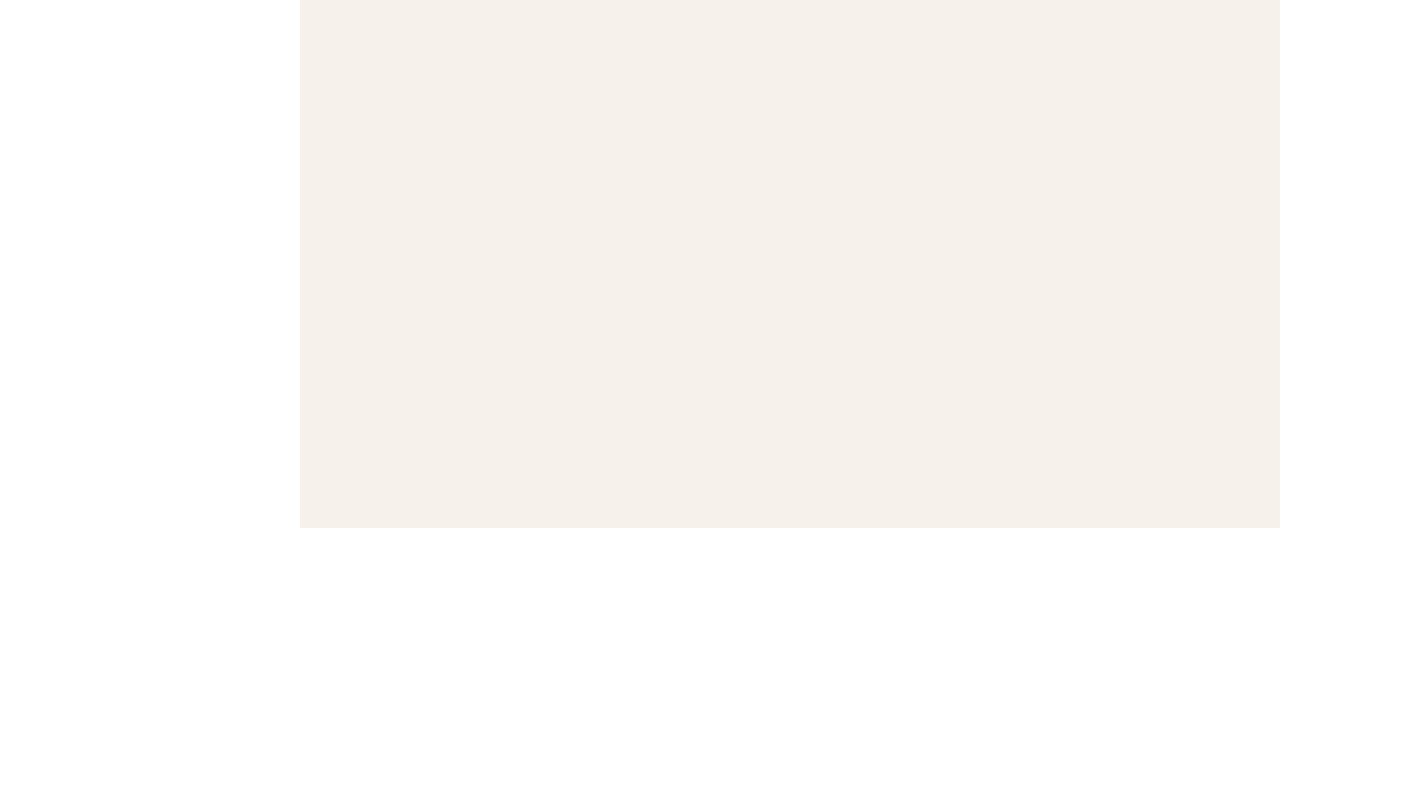
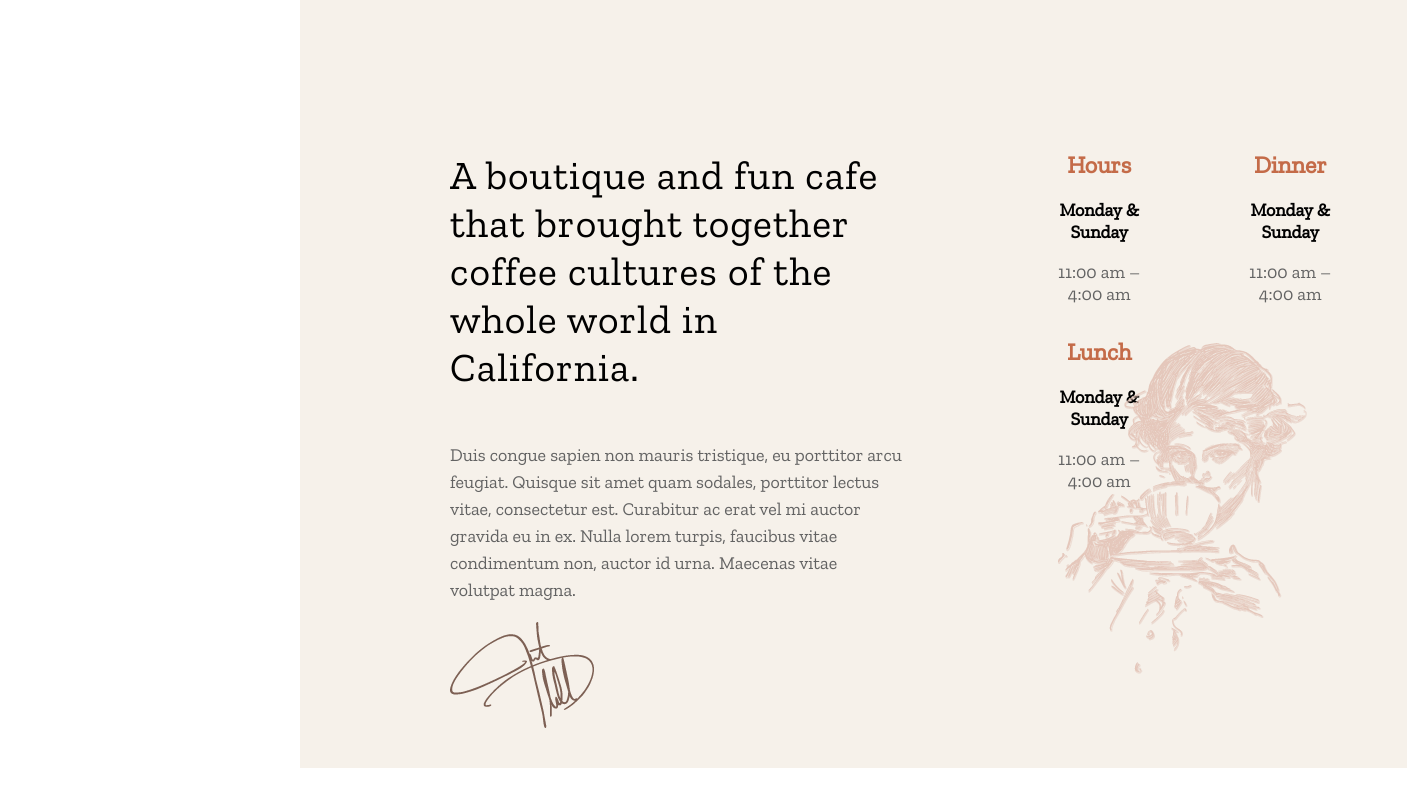
Before and after one commit to nguyenphuloc/decoffee, a React (Create React App) app: page / in a window 1280 px wide. Shown: the part 902-1700 px from the top of the page, 1407 px wide, since content can reach past the window. Before the commit the page ends 1430 px from the top, so only its background shows below. Built offline with nearby package versions, Linux system fonts and the light colour scheme; a web font is replaced by a local one.

Commit message:
done home information v.10.01.001

```diff
--- /dev/null
+++ b/src/container/information/index.jsx
@@ -0,0 +1,52 @@
+import React from 'react';
+import './styles.scss';
+
+import signature from '../../assets/image/signature.png';
+import xabout from '../../assets/image/xabout-shape.png';
+
+export default function Information() {
+    return(
+        <div className="ctn-information">
+            <div className="information">
+                <div className="info">
+                    <h2>
+                        A boutique and fun cafe that brought together coffee cultures of the
+                        whole world in California.
+                    </h2>
+                    <p>
+                        Duis congue sapien non mauris tristique, eu porttitor arcu
+                        feugiat. Quisque sit amet quam sodales, porttitor lectus vitae,
+                        consectetur est. Curabitur ac erat vel mi auctor gravida eu in
+                        ex. Nulla lorem turpis, faucibus vitae condimentum non, auctor
+                        id urna. Maecenas vitae volutpat magna.
+                    </p>
+                    <div className="signature">
+                        <img src={signature} alt=""/>
+                    </div>
+                </div>
+                <div className="time">
+                    <div className="hours-lunch">
+                        <div className="hours">
+                            <h4>Hours</h4>
+                            <p>Monday & Sunday</p>
+                            <span>11:00 am – 4:00 am</span>
+                        </div>
+                        <div className="lunch">
+                            <h4>Lunch</h4>
+                            <p>Monday & Sunday</p>
+                            <span>11:00 am – 4:00 am</span>
+                        </div>
+                    </div>
+                    <div className="dinner">
+                        <h4>Dinner</h4>
+                        <p>Monday & Sunday</p>
+                        <span>11:00 am – 4:00 am</span>
+                    </div>
+                </div>
+            </div>
+            <div className="img-female">
+                <img src={xabout} alt=""/>
+            </div>
+        </div>
+    )
+}
--- /dev/null
+++ b/src/container/information/styles.scss
@@ -0,0 +1,104 @@
+@import url('https://fonts.googleapis.com/css2?family=Zilla+Slab&display=swap');
+
+.ctn-information {
+    width: 100%;
+    height: 530px;
+    padding-top: 120px;
+    padding-bottom: 120px;
+    position: relative;
+
+    background: #f6f1ea;
+    font-family: 'Zilla Slab', serif;
+    .information {
+        display: flex;
+        flex-direction: row;
+        width: 80%;
+        margin-left: 150px;
+        .info {
+            display: flex;
+            flex-direction: column;
+            width: 570px;
+            padding-right: 150px;
+            h2 {
+                font-size: 40px;
+                font-weight: 300;
+                letter-spacing: 1px;
+                text-align: left;
+            }
+            p {
+                font-size: 18px;
+                font-weight: 400;
+                text-align: left;
+                line-height: 1.5;
+                color: #636363;
+            }
+            .signature {
+                text-align: left;
+            }
+        }
+        .time {
+            display: flex;
+            flex-direction: row;
+            width: 40%;
+            justify-content: center;
+            .hours-lunch {
+                padding-right: 50px;
+                .hours {
+                    h4 {
+                        color: #c46b48;
+                        font-size: 24px;
+                        font-weight: 400px;
+                        margin-bottom: 20px;
+                    }
+                    p {
+                        font-size: 18px;
+                        font-weight: 600;
+                    }
+                    span {
+                        color: #636363;
+                        font-size: 18px;
+                    }
+                }
+                .lunch {
+                    h4 {
+                        color: #c46b48;
+                        font-size: 24px;
+                        font-weight: 400px;
+                        margin-bottom: 20px;
+                    }
+                    p {
+                        font-size: 18px;
+                        font-weight: 600;
+                    }
+                    span {
+                        color: #636363;
+                        font-size: 18px;
+                    }
+                }
+            }
+            .dinner {
+                padding-left: 50px;
+                h4 {
+                    color: #c46b48;
+                    font-size: 24px;
+                    font-weight: 400px;
+                    margin-bottom: 20px;
+                }
+                p {
+                    font-size: 18px;
+                    font-weight: 600;
+                }
+                span {
+                    color: #636363;
+                    font-size: 18px;
+                }
+            }
+        }
+    }
+    .img-female {
+        position: absolute;
+        width: 250px;
+        right: 100px;
+        bottom: 90px;
+    }
+}
--- a/src/page/home/index.jsx
+++ b/src/page/home/index.jsx
@@ -2,11 +2,14 @@ import React from 'react';
 import './styles.scss';
 
 import Handmade from '../../container/handmade';
+import Information from '../../container/information';
 
 export default function Home() {
     return(
         <div className="home">
             <Handmade />
+            <Information />
+            <div className="test"></div>
         </div>
     )
 }
--- a/src/page/home/styles.scss
+++ b/src/page/home/styles.scss
@@ -1,3 +1,8 @@
 .home {
     width: 100%;
+    .test {
+        width: 100%;
+        height: 200px;
+        background: #fff;
+    }
 }
```
Also changed, not shown: src/assets/image/signature.png (added), src/assets/image/xabout-shape.png (added).
